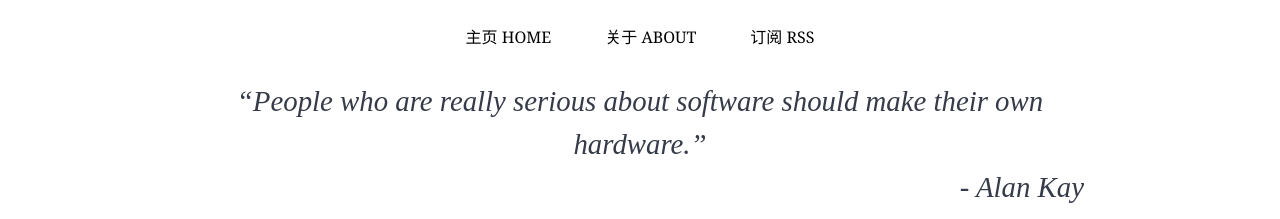
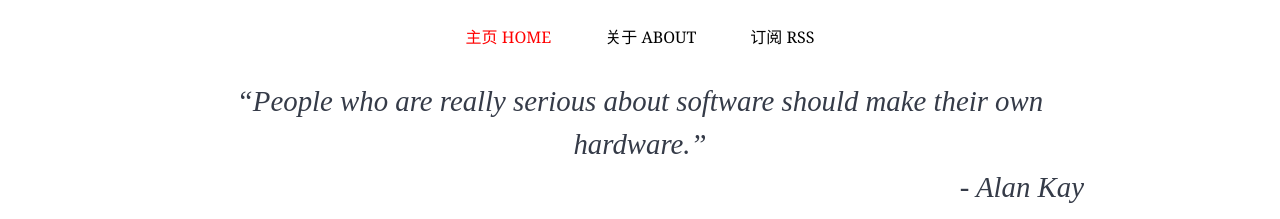
Before and after one commit to Crocboy-0501/Crocboy-0501.github.io, a Jekyll site: the page built from index.html, in a window 1280 px wide. Shown: the top 219 px of the page. Built offline with Jekyll 4.4.1, drawn with Linux system fonts in a browser that asks for light colours.

Commit message:
fix blog.html nav color

```diff
--- a/_includes/navigation.html
+++ b/_includes/navigation.html
@@ -1,6 +1,6 @@
 <div class="nav">
     {% for item in site.data.navigation %}
-      <a style="color: black;" href="{{item.link}}" {% if item.link == page.url %}style="color: red;"{% endif %}>
+      <a href="{{item.link}}" {% if item.link == page.url %}style="color: red;"{% endif %}>
         {{item.name}}
       </a>
     {% endfor %}
--- a/_sass/main.scss
+++ b/_sass/main.scss
@@ -58,6 +58,10 @@ a{
     font-size: 16px;
 }
 
+.main_wrap .nav a{
+    color: black;
+}
+
 .profile ul{
     padding: 0;
     margin: 0;
```
